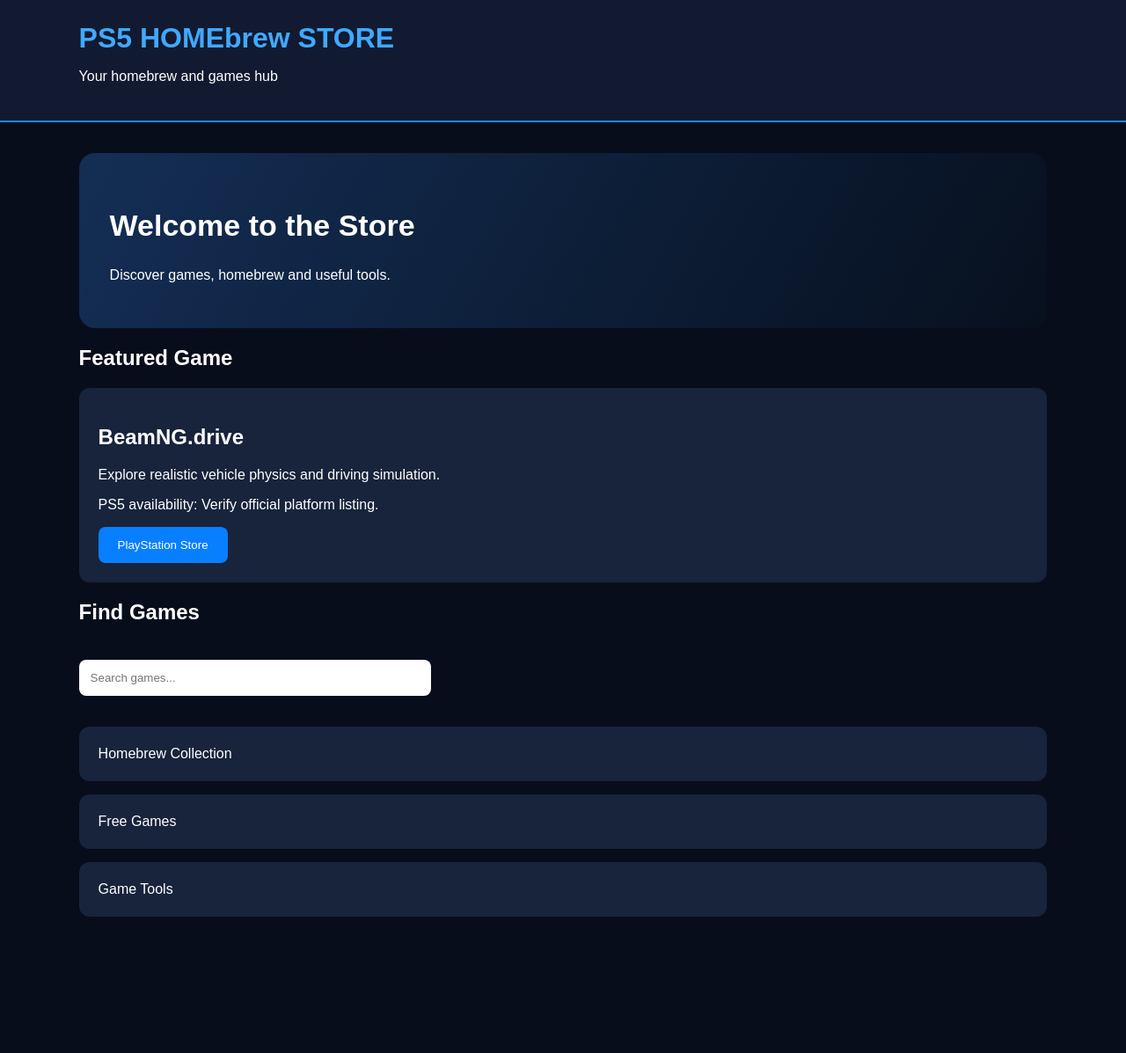
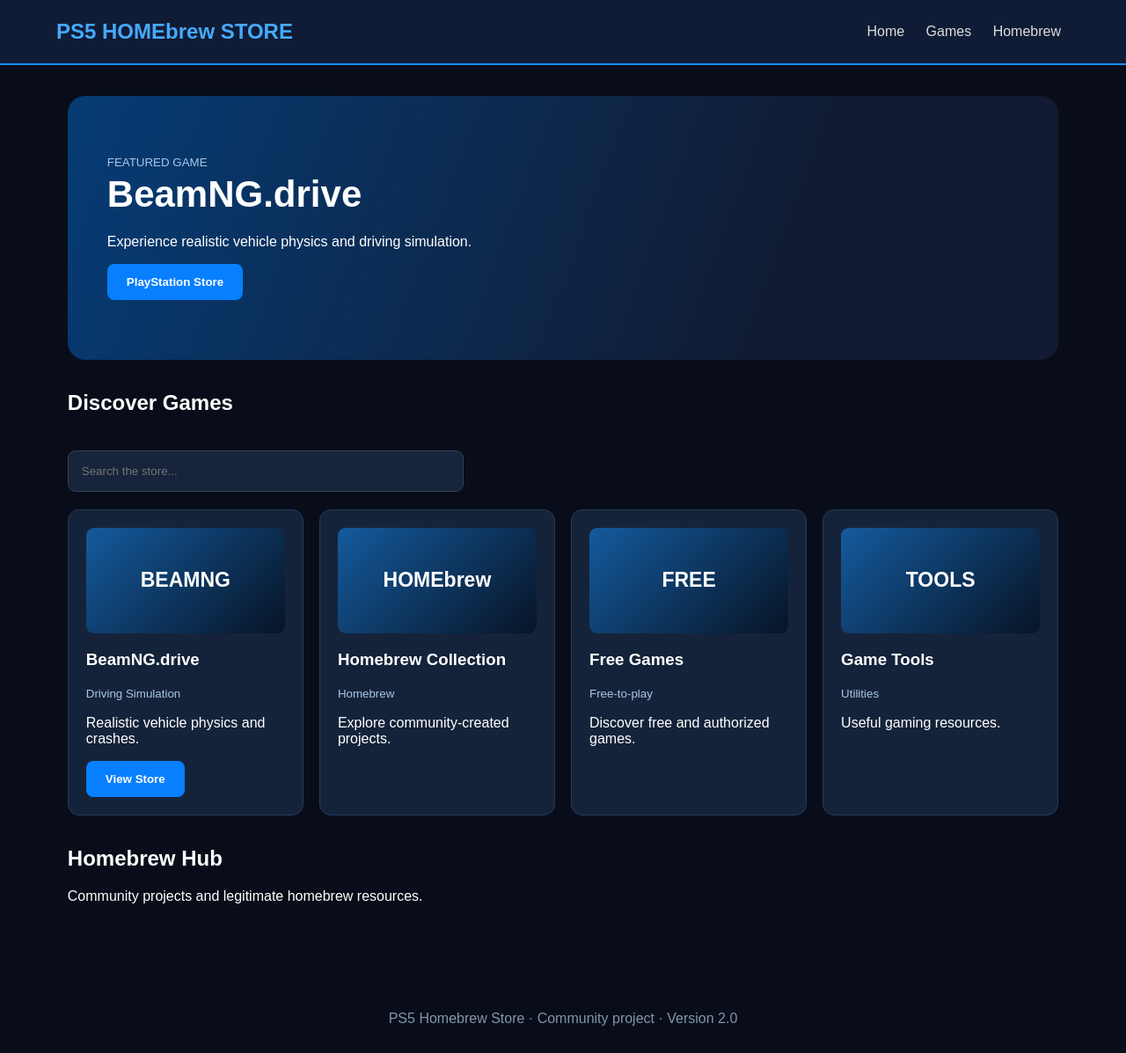
Before and after one commit to chasemqueen98-cmd/PS5-Homebrew-Store, a plain HTML site: page index.html in a window 1280 px wide. Shown: the whole page at 88% size. Before the commit the page ends 1077 px from the top, so only its background shows below. Drawn offline with Linux system fonts and the light colour scheme.

Commit message:
Update index.html

```diff
--- a/index.html
+++ b/index.html
@@ -3,96 +3,150 @@
 <html lang="en">
 <head>
 <meta charset="UTF-8">
-<meta name="viewport" content="width=device-width, initial-scale=1.0">
+<meta name="viewport" content="width=device-width,initial-scale=1">
 <title>PS5 Homebrew Store</title>
 <style>
-* { box-sizing: border-box; }
-body {
-  margin: 0;
-  background: #080d1c;
-  color: white;
-  font-family: Arial, sans-serif;
+*{box-sizing:border-box}
+body{
+ margin:0;background:#080d19;color:white;
+ font-family:Arial,sans-serif
 }
-header {
-  padding: 25px 7%;
-  background: #111a30;
-  border-bottom: 2px solid #168cff;
+header{
+ background:#101c35;padding:22px 5%;
+ display:flex;justify-content:space-between;
+ align-items:center;flex-wrap:wrap;gap:15px;
+ border-bottom:2px solid #168cff
 }
-h1 { margin: 0; color: #40a9ff; }
-main { padding: 35px 7%; }
-.hero {
-  padding: 35px;
-  border-radius: 18px;
-  background: linear-gradient(120deg,#142e55,#07101e);
+.logo{font-size:24px;font-weight:bold;color:#45aaff}
+nav a{color:#ddd;text-decoration:none;margin:10px}
+main{padding:35px 6%}
+.hero{
+ min-height:300px;padding:45px;
+ border-radius:20px;
+ background:linear-gradient(110deg,#063c75,#111a30 75%);
+ display:flex;flex-direction:column;
+ justify-content:center
 }
-.hero h2 { font-size: 34px; }
-button {
-  background: #087fff;
-  color: white;
-  border: 0;
-  padding: 13px 22px;
-  border-radius: 8px;
-  cursor: pointer;
+.hero h1{font-size:42px;margin:5px 0}
+button{
+ background:#087fff;color:white;border:0;
+ padding:13px 22px;border-radius:8px;
+ cursor:pointer;font-weight:bold
 }
-input {
-  padding: 13px;
-  width: 100%;
-  max-width: 400px;
-  margin: 20px 0;
-  border-radius: 8px;
-  border: 0;
+input{
+ width:100%;max-width:450px;padding:15px;
+ border:1px solid #345;border-radius:9px;
+ background:#17243b;color:white;margin:20px 0
 }
-.card {
-  background: #17243b;
-  padding: 22px;
-  border-radius: 12px;
-  margin-top: 15px;
+h2{margin-top:35px}
+.grid{
+ display:grid;
+ grid-template-columns:repeat(auto-fit,minmax(210px,1fr));
+ gap:18px
+}
+.card{
+ background:#15233a;padding:20px;
+ border-radius:13px;border:1px solid #243b5e;
+ transition:.2s
+}
+.card:hover{transform:translateY(-4px);border-color:#168cff}
+.cover{
+ height:120px;border-radius:9px;
+ background:linear-gradient(135deg,#145a9d,#071426);
+ display:flex;align-items:center;
+ justify-content:center;font-size:23px;
+ font-weight:bold;color:white
+}
+small{color:#a9c7e8}
+footer{
+ padding:30px;text-align:center;
+ color:#8294ad;margin-top:40px
 }
 </style>
 </head>
 <body>
+
 <header>
-  <h1>PS5 HOMEbrew STORE</h1>
-  <p>Your homebrew and games hub</p>
+ <div class="logo">PS5 HOMEbrew STORE</div>
+ <nav>
+  <a href="#home">Home</a>
+  <a href="#games">Games</a>
+  <a href="#homebrew">Homebrew</a>
+ </nav>
 </header>
-<main>
-  <section class="hero">
-    <h2>Welcome to the Store</h2>
-    <p>Discover games, homebrew and useful tools.</p>
-  </section>
 
-  <h2>Featured Game</h2>
-  <div class="card">
-    <h2>BeamNG.drive</h2>
-    <p>Explore realistic vehicle physics and driving simulation.</p>
-    <p>PS5 availability: Verify official platform listing.</p>
-    <button onclick="window.open(
-      'https://store.playstation.com/',
-      '_blank'
-    )">PlayStation Store</button>
-  </div>
+<main id="home">
 
-  <h2>Find Games</h2>
-  <input id="search" placeholder="Search games..."
-    oninput="filterGames()">
+<section class="hero">
+ <small>FEATURED GAME</small>
+ <h1>BeamNG.drive</h1>
+ <p>Experience realistic vehicle physics and driving simulation.</p>
+ <div>
+  <button onclick="window.open(
+  'https://store.playstation.com/','_blank')">
+  PlayStation Store
+  </button>
+ </div>
+</section>
 
-  <div id="games">
-    <div class="card">Homebrew Collection</div>
-    <div class="card">Free Games</div>
-    <div class="card">Game Tools</div>
-  </div>
+<h2>Discover Games</h2>
+<input id="search" placeholder="Search the store..."
+ oninput="searchGames()">
+
+<section class="grid" id="games">
+ <article class="card">
+  <div class="cover">BEAMNG</div>
+  <h3>BeamNG.drive</h3>
+  <small>Driving Simulation</small>
+  <p>Realistic vehicle physics and crashes.</p>
+  <button onclick="window.open(
+  'https://store.playstation.com/','_blank')">
+  View Store
+  </button>
+ </article>
+
+ <article class="card">
+  <div class="cover">HOMEbrew</div>
+  <h3>Homebrew Collection</h3>
+  <small>Homebrew</small>
+  <p>Explore community-created projects.</p>
+ </article>
+
+ <article class="card">
+  <div class="cover">FREE</div>
+  <h3>Free Games</h3>
+  <small>Free-to-play</small>
+  <p>Discover free and authorized games.</p>
+ </article>
+
+ <article class="card">
+  <div class="cover">TOOLS</div>
+  <h3>Game Tools</h3>
+  <small>Utilities</small>
+  <p>Useful gaming resources.</p>
+ </article>
+</section>
+
+<h2 id="homebrew">Homebrew Hub</h2>
+<p>Community projects and legitimate homebrew resources.</p>
+
 </main>
 
+<footer>
+PS5 Homebrew Store · Community project · Version 2.0
+</footer>
+
 <script>
-function filterGames() {
-  const query = document.getElementById('search')
-    .value.toLowerCase();
-
-  document.querySelectorAll('#games .card').forEach(card => {
-    card.style.display = card.textContent.toLowerCase()
-      .includes(query) ? 'block' : 'none';
-  });
+function searchGames(){
+ const q=document.getElementById('search')
+ .value.toLowerCase();
+ document.querySelectorAll('#games .card')
+ .forEach(card=>{
+  card.style.display=card.innerText.toLowerCase()
+  .includes(q)?'block':'none';
+ });
 }
 </script>
+
 </body>
 </html>
```
